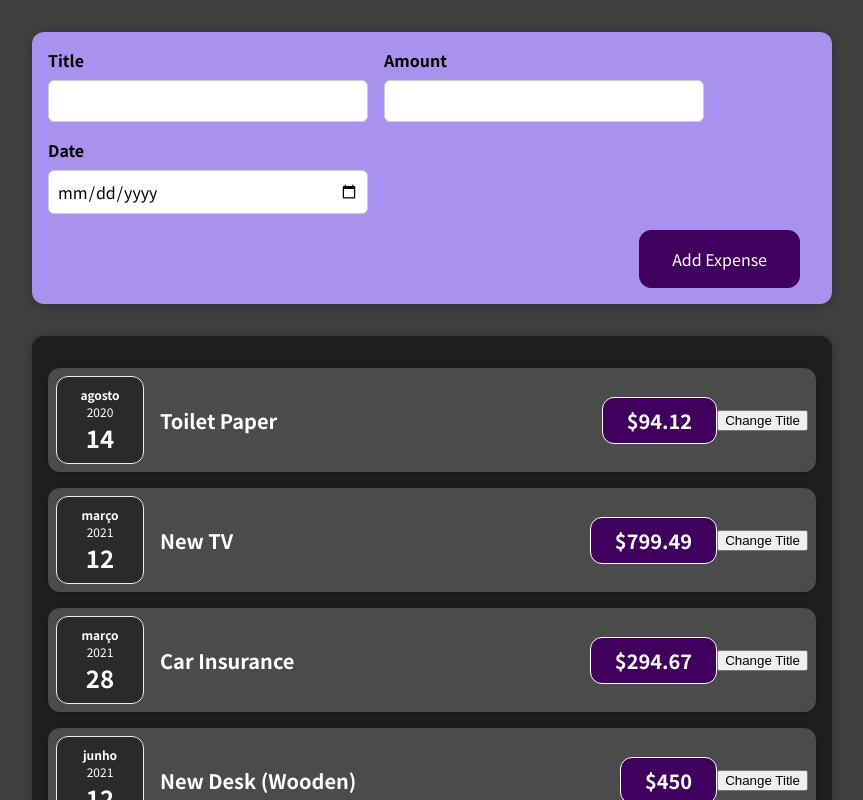
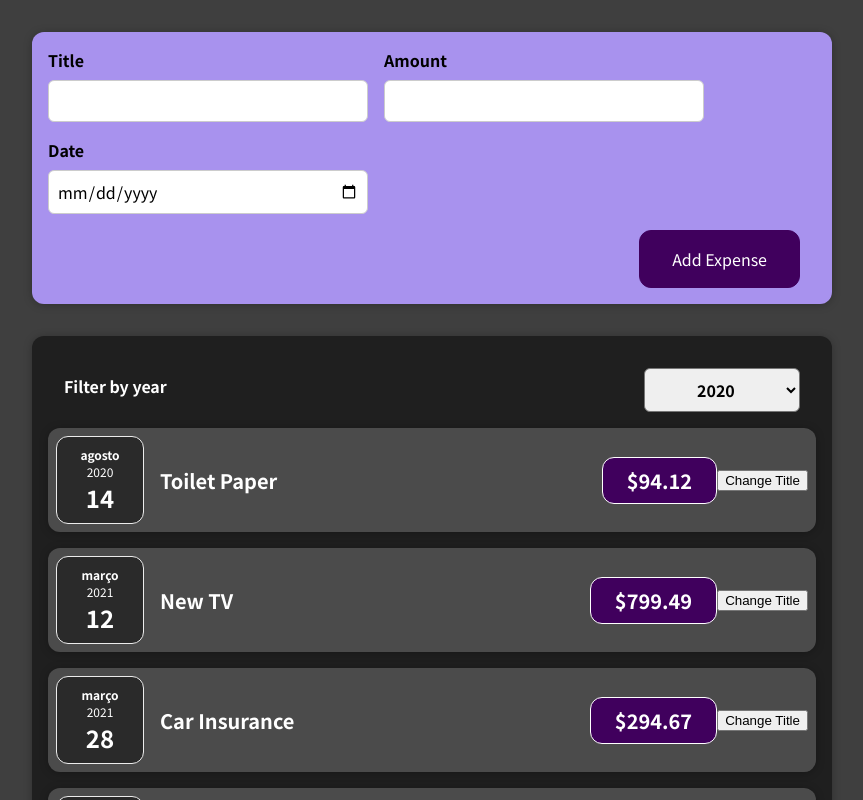
Before and after one commit to bqgama/max-js, a React (Create React App) app: page / in a window 1280 px wide. Shown: the top 800 px of the page, without its empty margins (208-1071 px from the left). Built offline with nearby package versions, Linux system fonts and the light colour scheme.

Commit message:
added filter component with state

```diff
--- a/src/components/Expenses/Expenses.js
+++ b/src/components/Expenses/Expenses.js
@@ -1,12 +1,20 @@
-import React from "react";
+import React, { useState } from "react";
 
 import ExpenseItem from "./ExpenseItem";
 import Card from '../UI/Card';
+import ExpensesFilter from "./ExpensesFilter";
 import './Expenses.css'
 
 const Expenses = (props) => {
+  const [filteredYear, setFilteredYear] = useState('2020');
+
+  const filterChangeHandler = selectedYear => {
+    setFilteredYear(selectedYear);
+  };
+
   return (
     <Card className="expenses">
+      <ExpensesFilter selected={filteredYear} onChangeFilter={filterChangeHandler} />
       <ExpenseItem
         title={props.items[0].title}
         amount={props.items[0].amount}
--- /dev/null
+++ b/src/components/Expenses/ExpensesFilter.css
@@ -0,0 +1,24 @@
+.expenses-filter {
+  color: white;
+  padding: 0 1rem;
+}
+
+.expenses-filter__control {
+  display: flex;
+  width: 100%;
+  align-items: center;
+  justify-content: space-between;
+  margin: 1rem 0;
+}
+
+.expenses-filter label {
+  font-weight: bold;
+  margin-bottom: 0.5rem;
+}
+
+.expenses-filter select {
+  font: inherit;
+  padding: 0.5rem 3rem;
+  font-weight: bold;
+  border-radius: 6px;
+}
--- /dev/null
+++ b/src/components/Expenses/ExpensesFilter.js
@@ -0,0 +1,26 @@
+import React from "react";
+
+import './ExpensesFilter.css';
+
+const ExpensesFilter = (props) => {
+  const dropdownChangeHandler = (event) => {
+    props.onChangeFilter(event.target.value);
+  };
+
+  return (
+    <div className='expenses-filter'>
+      <div className='expenses-filter__control'>
+        <label>Filter by year</label>
+        <select value={props.selected} onChange={dropdownChangeHandler}>
+          <option value='2023'>2023</option>
+          <option value='2022'>2022</option>
+          <option value='2021'>2021</option>
+          <option value='2020'>2020</option>
+          <option value='2019'>2019</option>
+        </select>
+      </div>
+    </div>
+  )
+}
+
+export default ExpensesFilter;
```
